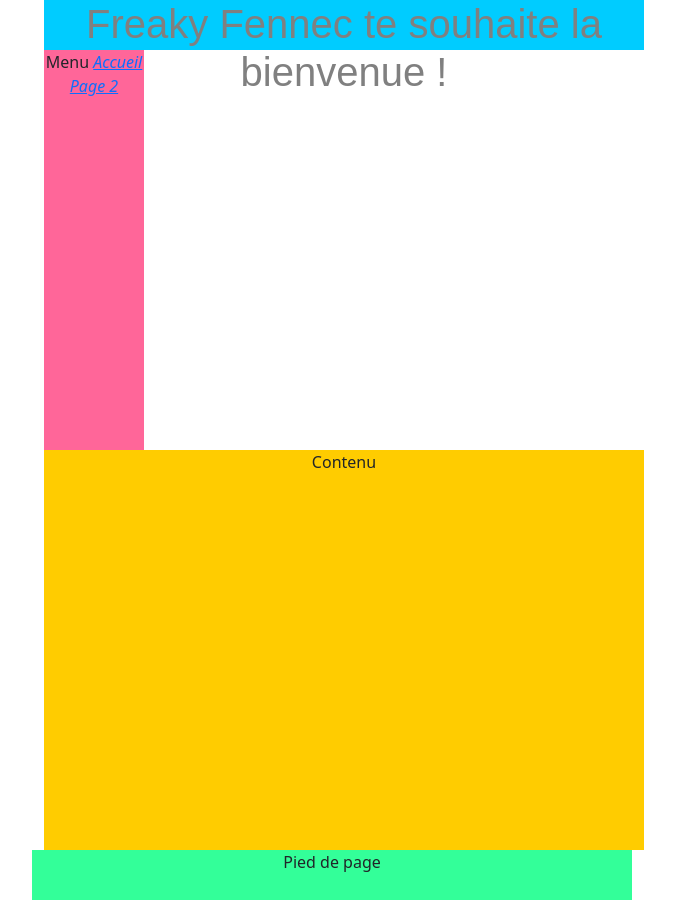
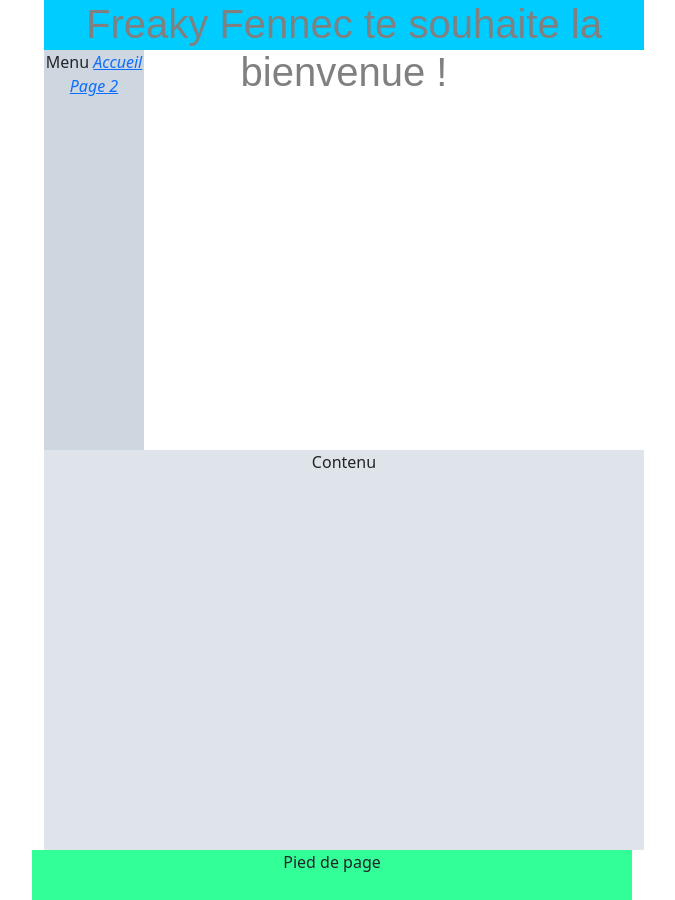
Before and after one commit to FreakyFennec/test-site, a PHP site: page / in a window 1280 px wide. Shown: the whole page, without its empty margins (208-883 px from the left). Run offline with PHP 8.4, Linux system fonts and the light colour scheme.

Commit message:
change color

```diff
--- a/assets/css/style_div.css
+++ b/assets/css/style_div.css
@@ -18,7 +18,7 @@ div#bandeau {
 div#contenu {
     width: 600px;
     height: 400px;
-    background-color: #FFCC00;
+    background-color: #dfe4ea;
 }
 div#blocnews {
     float: right;
@@ -36,5 +36,5 @@ div#menu {
     float: left;
     width: 100px;
     height: 400px;
-    background-color: #FF6699;
+    background-color: #ced6e0;
 }
```
